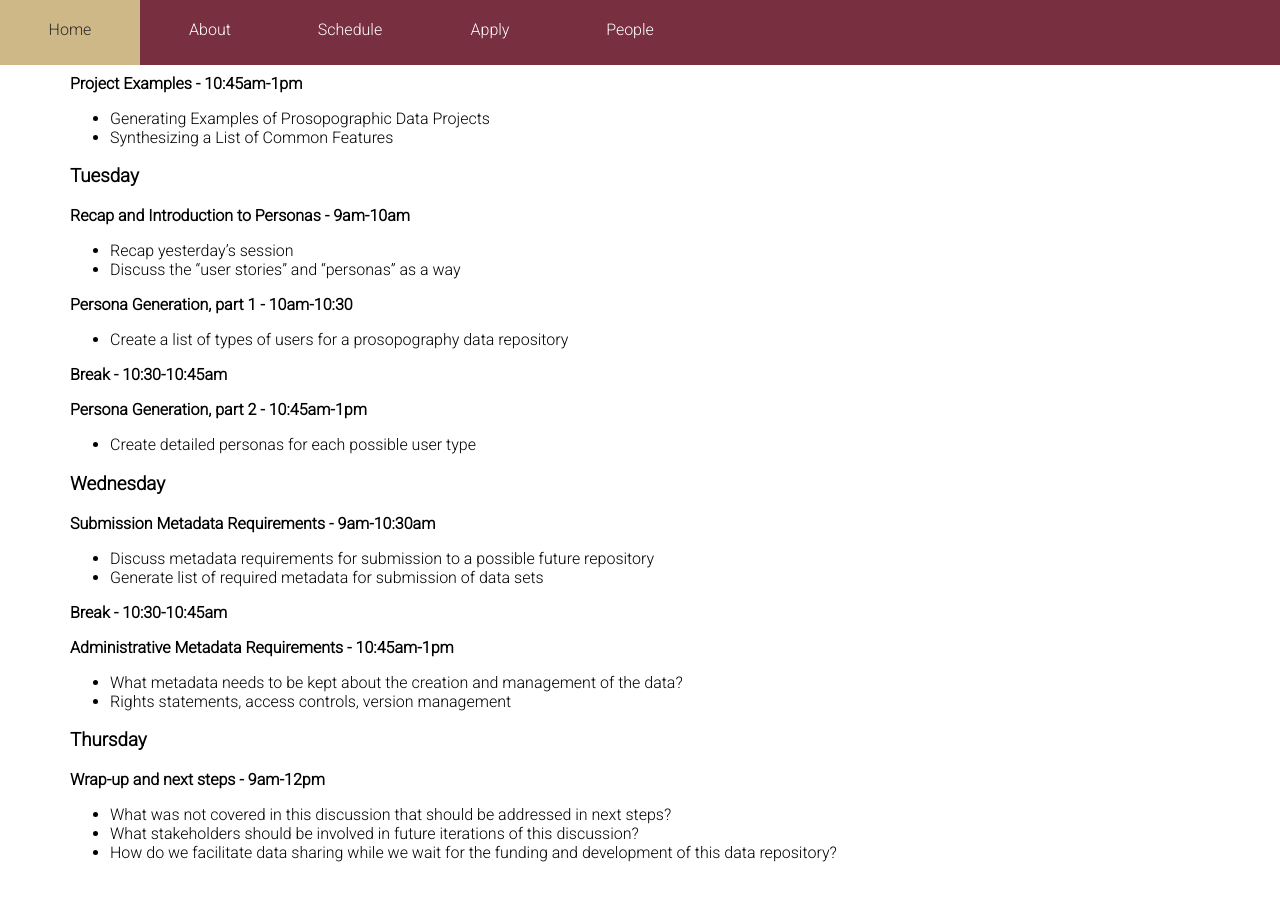
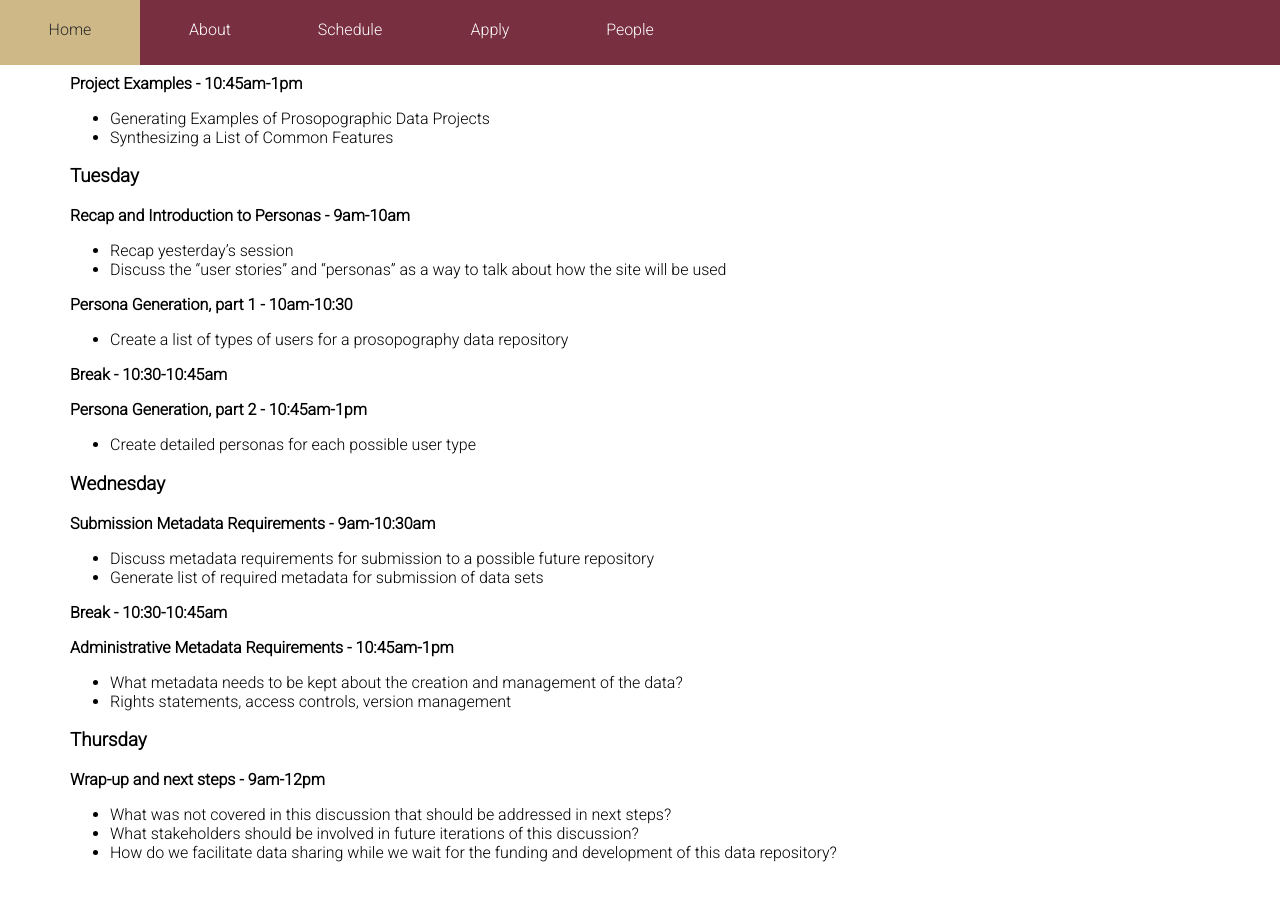
Before and after one commit to prosopRepoNEH/prosopRepoNEH.github.io, a Jekyll site: the page built from schedule.md, in a window 1280 px wide and 900 px high, scrolled down 339 px. Built offline with Jekyll 4.4.1, drawn with Linux system fonts in a browser that asks for light colours.

Commit message:
fixed error in schedule

```diff
--- a/schedule.md
+++ b/schedule.md
@@ -26,7 +26,7 @@ permalink: /schedule/
 **Recap and Introduction to Personas - 9am-10am**
 
 * Recap yesterday's session
-* Discuss the "user stories" and "personas" as a way
+* Discuss the "user stories" and "personas" as a way to talk about how the site will be used
 
 **Persona Generation, part 1 - 10am-10:30**
 
```
